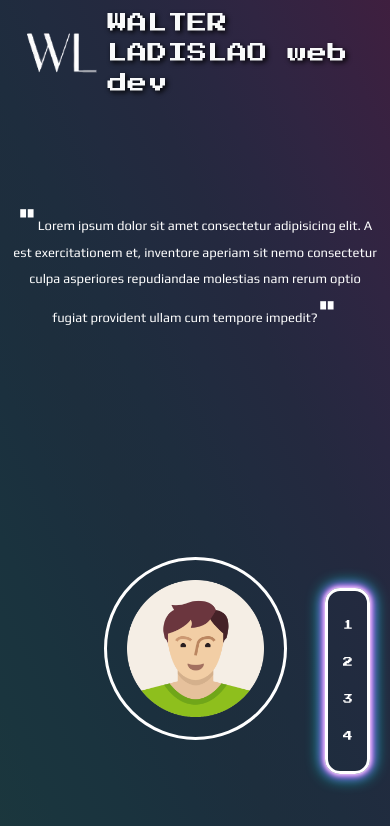
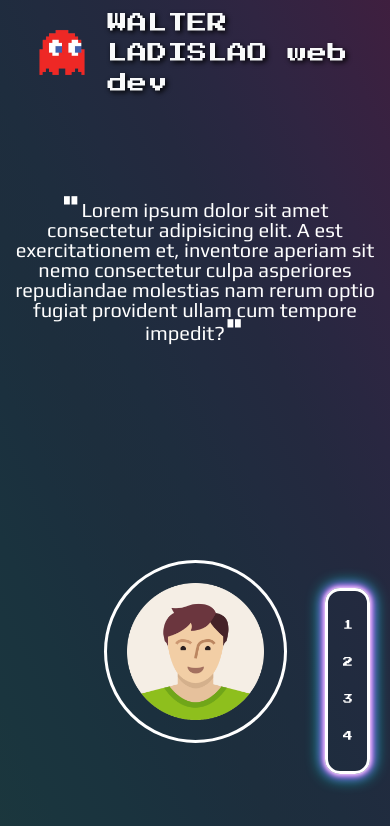
Before and after one commit to challenge-network-18-mar-24/walter-ladislao, a plain HTML site: page index.html in a window 390 px wide. Shown: the top 826 px of the page. Drawn offline with nearby package versions, Linux system fonts and the light colour scheme.

Commit message:
sistemato responsive + logo con animazione JS

```diff
--- a/index.html
+++ b/index.html
@@ -19,7 +19,7 @@
         <div class="container-fluid fixed-top p-2">
             <div class="row align-items-center justify-content-center">
                 <div class="col-2 col-lg-2 d-flex justify-content-center">
-                    <a href="./index.html"><img src="./logo.png" alt="logo" class="logo"></a>
+                    <a href="./index.html"><img src="./red_ghost.png" alt="logo" class="logo" id="image"></a>
                 </div>
                 <div class="col-8 col-lg-8 press-start
                 d-flex justify-content-center align-items-center myName text-light">
@@ -83,7 +83,7 @@
             </div>
         </div>
     </span>
-
+    <!-- selector dispositivi piccoli -->
     <span class="d-lg-none">
         <div class="container-fluid mySels">
             <div class="row">
@@ -157,7 +157,7 @@
 
 
 
-
+    <script src="./main.js"></script>
     <!-- script di Bootstrap -->
     <script src="https://cdn.jsdelivr.net/npm/bootstrap@5.3.3/dist/js/bootstrap.bundle.min.js" integrity="sha384-YvpcrYf0tY3lHB60NNkmXc5s9fDVZLESaAA55NDzOxhy9GkcIdslK1eN7N6jIeHz" crossorigin="anonymous"></script>
 </body>
--- a/main.js
+++ b/main.js
@@ -0,0 +1,13 @@
+// Lista delle immagini
+var images = ['red_ghost.png', 'blu_ghost.png'];
+var currentIndex = 0;
+
+// Funzione per cambiare l'immagine
+function changeImage() {
+  currentIndex = (currentIndex + 1) % images.length; // Incrementa l'indice e riporta a 0 se si raggiunge la fine dell'array
+  var img = document.getElementById('image');
+  img.src = images[currentIndex];
+}
+
+// Avvia l'animazione per cambiare l'immagine ogni 3 secondi
+setInterval(changeImage, 2000);
--- a/style.css
+++ b/style.css
@@ -109,8 +109,7 @@
 }
 
 .logo{
-    width: 70px;
-    height: 40px;
+    height: 60px;
 }
 
 @media screen and (max-width: 1080px){
@@ -118,7 +117,7 @@
         font-size: 20px;
     }
     .p-s1{
-        line-height: 2;
-        font-size: 13px;
+        line-height: 1;
+        font-size: 20px;
     }
 }
```
Also changed, not shown: blu_ghost.png (added), red_ghost.png (added).
